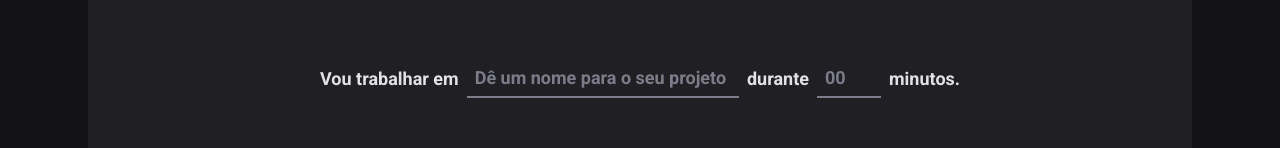
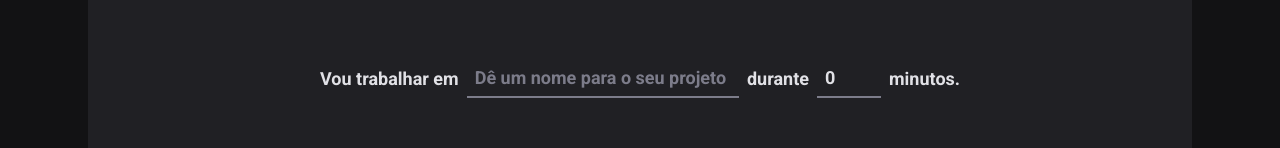
Before and after one commit to RafaelOshima/Ignite-Timer, a React (Vite) app: page / in a window 1280 px wide. Shown: the part 166-314 px from the top of the page. Built offline with nearby package versions, Linux system fonts and the light colour scheme.

Commit message:
Formulários - TypeScript no formulário

```diff
--- a/src/pages/Home/index.tsx
+++ b/src/pages/Home/index.tsx
@@ -20,20 +20,23 @@
     .max(60, 'O ciclo precisa ser de no máximo 60 minutos'),
 })
 
+type NewCycleFormData = zod.infer<typeof newCycleFormValidationSchema>
+
 export function Home() {
-  const { register, handleSubmit, watch, formState } = useForm({
+  const { register, handleSubmit, watch } = useForm<NewCycleFormData>({
     resolver: zodResolver(newCycleFormValidationSchema),
+    defaultValues: {
+      task: '',
+      minutesAmount: 0,
+    },
   })
 
-  function handleCreateNewCycle(data: any) {
+  function handleCreateNewCycle(data: NewCycleFormData) {
     console.log(data)
   }
 
-  console.log(formState.errors)
-
   const task = watch('task')
-  const minutesAmount = watch('minutesAmount')
-  const isSubmitDisabled = !task || !minutesAmount
+  const isSubmitDisabled = !task
 
   return (
     <HomeContainer>
```
